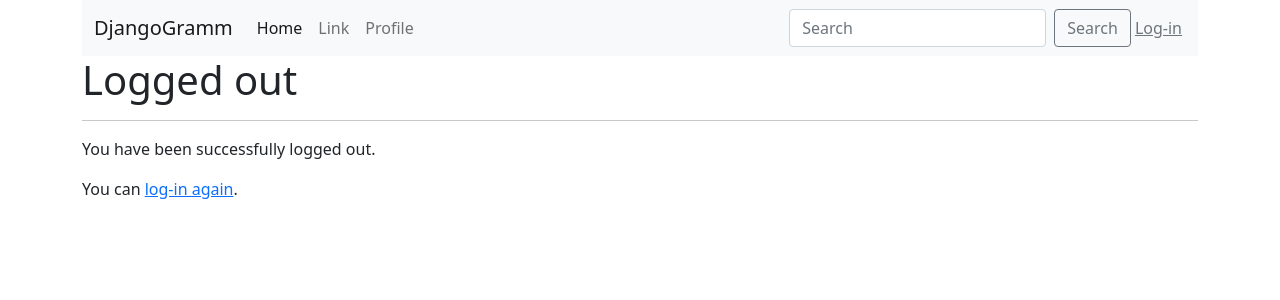
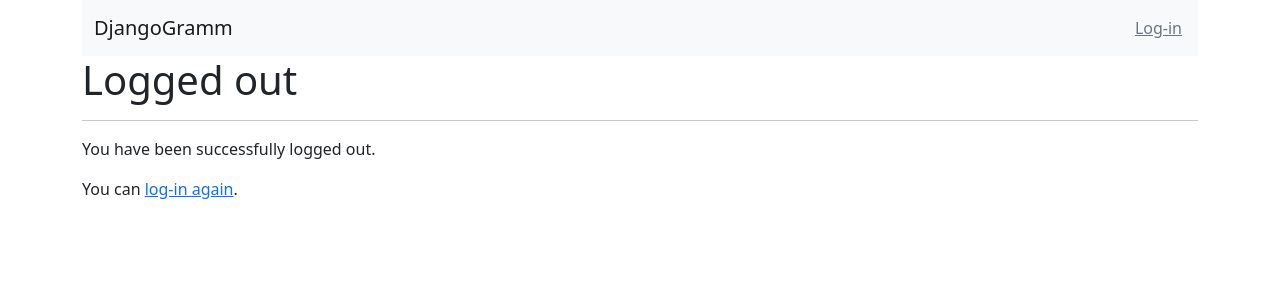
Before and after one commit to OleksiiMartseniuk/DjangoGramm, a Django app: template templates/registration/logged_out.html in a window 1280 px wide. Shown: the top 300 px of the page. Run offline with Django 4.2, Linux system fonts and the light colour scheme; the template is opened without the code that fills it, so the values that code supplies are empty; some libraries are stand-ins or nearby versions.

Commit message:
edit base

```diff
--- a/templates/base.html
+++ b/templates/base.html
@@ -22,23 +22,25 @@
         </button>
         <div class="collapse navbar-collapse" id="navbarSupportedContent">
           <ul class="navbar-nav me-auto mb-2 mb-lg-0">
+            {% if request.user.is_authenticated %}
             <li class="nav-item">
-              <a class="nav-link active" aria-current="page" href="#">Home</a>
+              <a class="nav-link {% if section == 'home' %}active{% endif %}" aria-current="page" href="#">Home</a>
             </li>
             <li class="nav-item">
-              <a class="nav-link" href="#">Link</a>
+              <a class="nav-link {% if section == 'Link' %}active{% endif %}" href="#">+</a>
             </li>
 
             <li class="nav-item">
-              <a class="nav-link " href="{% url 'profile' request.user.username%}">Profile</a>
+              <a class="nav-link {% if section == 'profile' %}active{% endif %}" href="{% url 'profile' request.user.username %}">Profile</a>
             </li>
+            {% endif %}
           </ul>
-
+          {% if request.user.is_authenticated %}
           <form class="d-flex">
             <input class="form-control me-2" type="search" placeholder="Search" aria-label="Search">
             <button class="btn btn-outline-secondary" type="submit">Search</button>
           </form>
-          {% if request.user.is_authenticated %}
+
             <img src="{%if request.user.avatar%} {{request.user.avatar.url}} {% else %} {% static 'img/images.png' %} {% endif %}" class="rounded-circle m-1 avatar_base"  alt="">
               <h6 class="m-1">{{ request.user.first_name }}</h6>
               <a href="{% url 'logout' %}" class="link-secondary">Logout</a>
```
